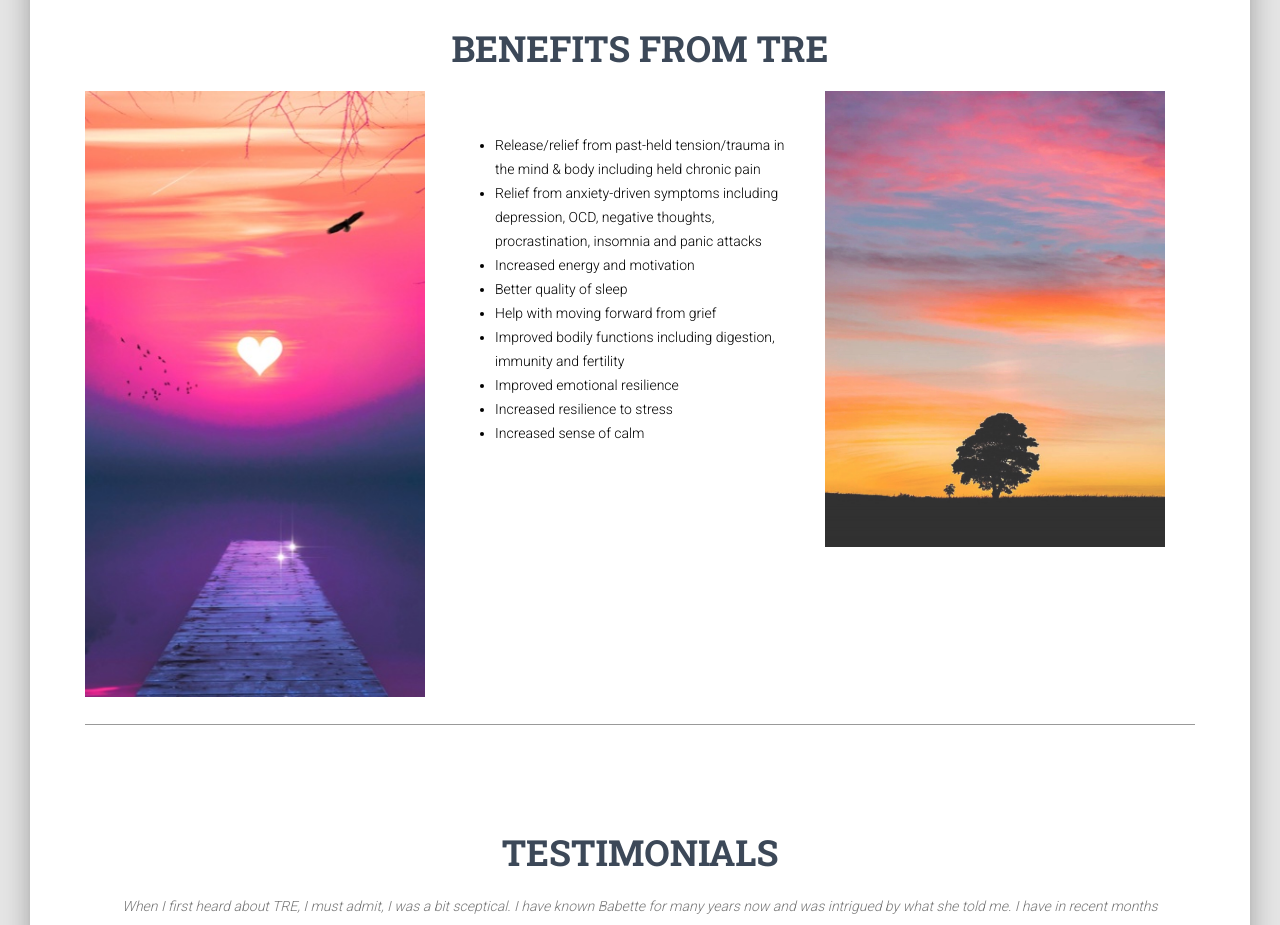
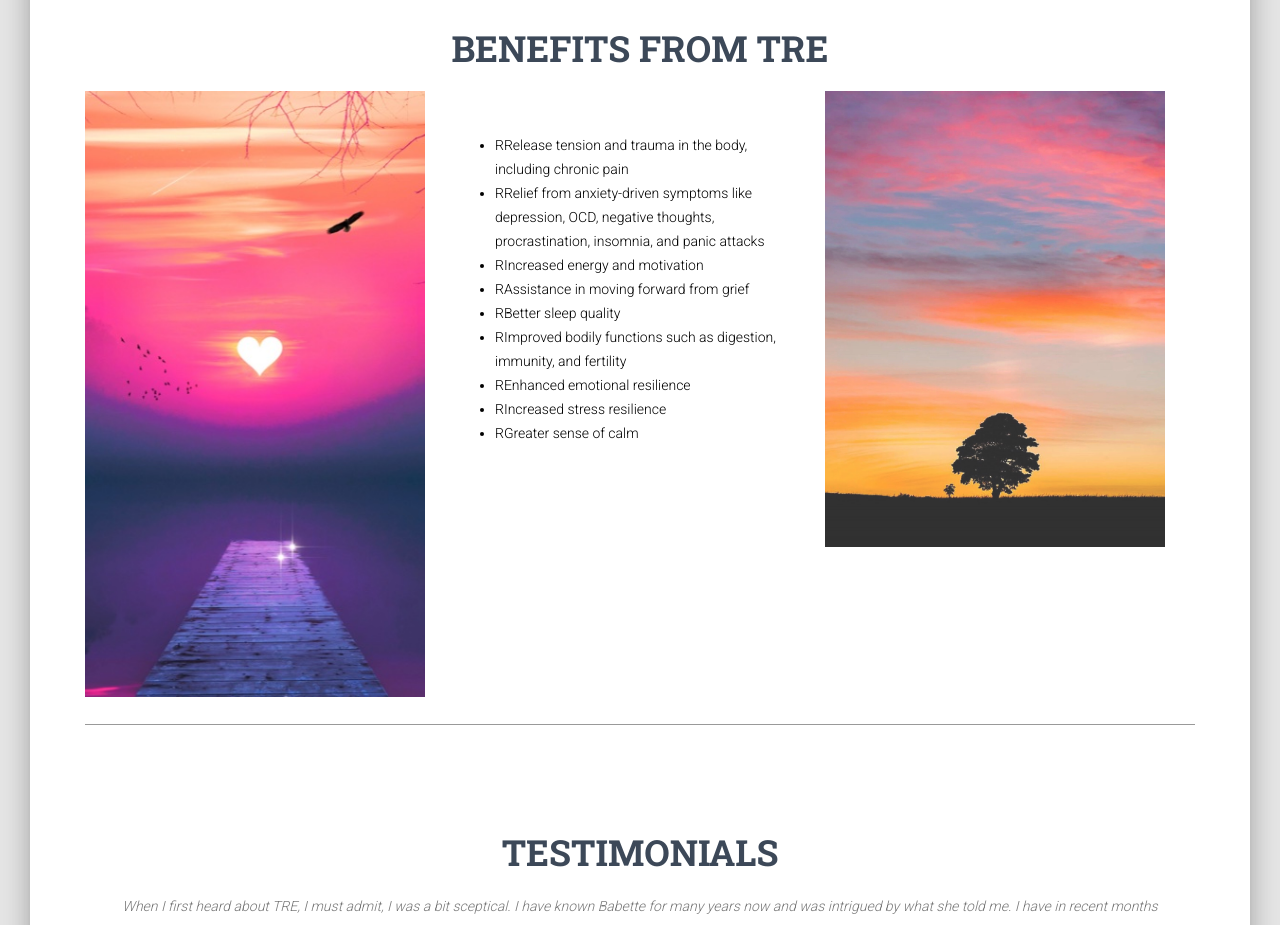
Before and after one commit to StevieSeccombe1/tre-with-babette, a Next.js app: page / in a window 1280 px wide. Shown: the part 1960-2885 px from the top of the page. Built offline with nearby package versions, Linux system fonts and the light colour scheme.

Commit message:
Update ServicesSection.js

```diff
--- a/pages-sections/ServicesSection.js
+++ b/pages-sections/ServicesSection.js
@@ -22,15 +22,15 @@ export default function ServicesSection() {
                         <InfoArea
                             description={
                                 <ul>
-                                <li>Release/relief from past-held tension/trauma in the mind & body including held chronic pain</li>
-                                <li>Relief from anxiety-driven symptoms including depression, OCD, negative thoughts, procrastination, insomnia and panic attacks</li>
-                                <li>Increased energy and motivation</li>
-                                <li>Better quality of sleep</li>
-                                <li>Help with moving forward from grief</li>
-                                <li>Improved bodily functions including digestion, immunity and fertility</li>
-                                <li>Improved emotional resilience</li>
-                                <li>Increased resilience to stress</li>
-                                <li>Increased sense of calm</li>
+                                 <li>RRelease tension and trauma in the body, including chronic pain</li>
+                                 <li>RRelief from anxiety-driven symptoms like depression, OCD, negative thoughts, procrastination, insomnia, and panic attacks</li>
+                                 <li>RIncreased energy and motivation</li>
+                                 <li>RAssistance in moving forward from grief</li>
+                                 <li>RBetter sleep quality</li>
+                                 <li>RImproved bodily functions such as digestion, immunity, and fertility</li>
+                                 <li>REnhanced emotional resilience</li>
+                                 <li>RIncreased stress resilience</li>
+                                 <li>RGreater sense of calm</li>
                                 </ul>
                             }
                             vertical
```
